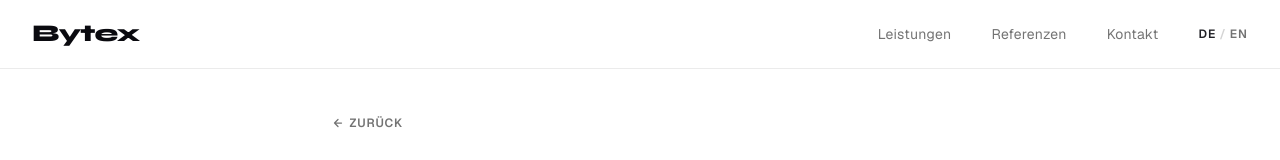
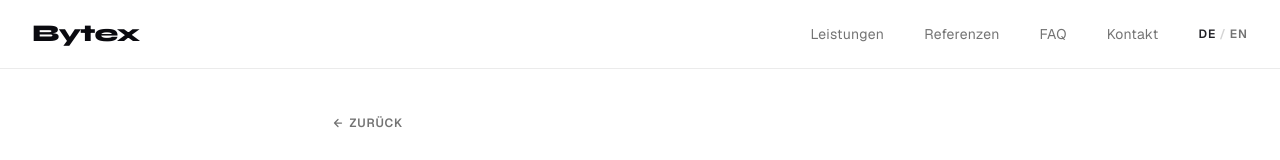
Before and after one commit to platob23/bytex-website, a Next.js app: page /de/impressum in a window 1280 px wide. Shown: the top 160 px of the page. Built offline with nearby package versions, Linux system fonts and the light colour scheme.

Commit message:
feat(nav): add faq link

```diff
--- a/components/Navbar.tsx
+++ b/components/Navbar.tsx
@@ -7,6 +7,7 @@ import Container from './Container'
 type NavDict = {
   services: string
   references: string
+  faq: string
   contact: string
   ariaLabelOpen: string
   ariaLabelClosed: string
@@ -51,6 +52,7 @@ export default function Navbar({ lang, nav, forceScrolled, altLangHref }: Props)
   const navItems = [
     { label: nav.services, href: '#services' },
     { label: nav.references, href: '#references' },
+    { label: nav.faq, href: '#faq' },
     { label: nav.contact, href: '#contact' },
   ]
 
--- a/dictionaries/de.json
+++ b/dictionaries/de.json
@@ -9,6 +9,7 @@
   "nav": {
     "services": "Leistungen",
     "references": "Referenzen",
+    "faq": "FAQ",
     "contact": "Kontakt",
     "ariaLabelOpen": "Menü schließen",
     "ariaLabelClosed": "Menü öffnen",
--- a/dictionaries/en.json
+++ b/dictionaries/en.json
@@ -9,6 +9,7 @@
   "nav": {
     "services": "Services",
     "references": "References",
+    "faq": "FAQ",
     "contact": "Contact",
     "ariaLabelOpen": "Close menu",
     "ariaLabelClosed": "Open menu",
```
